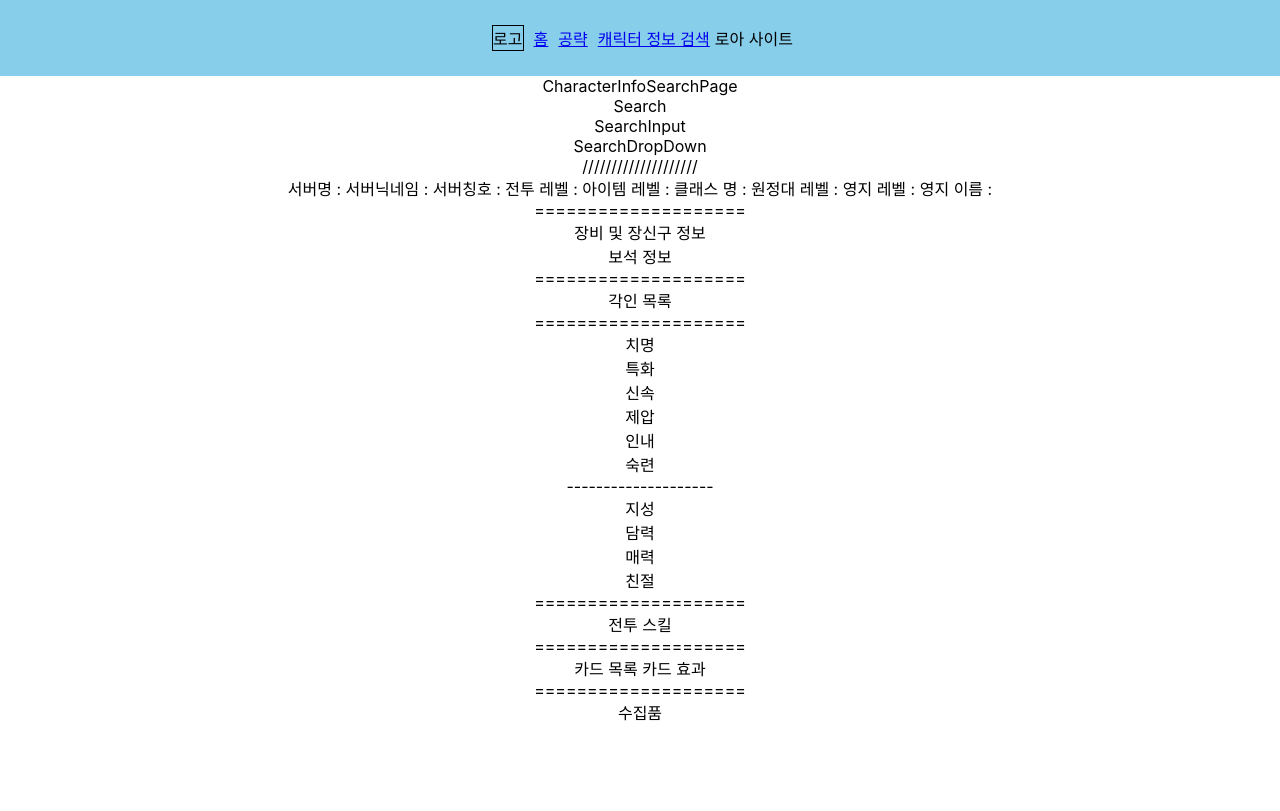
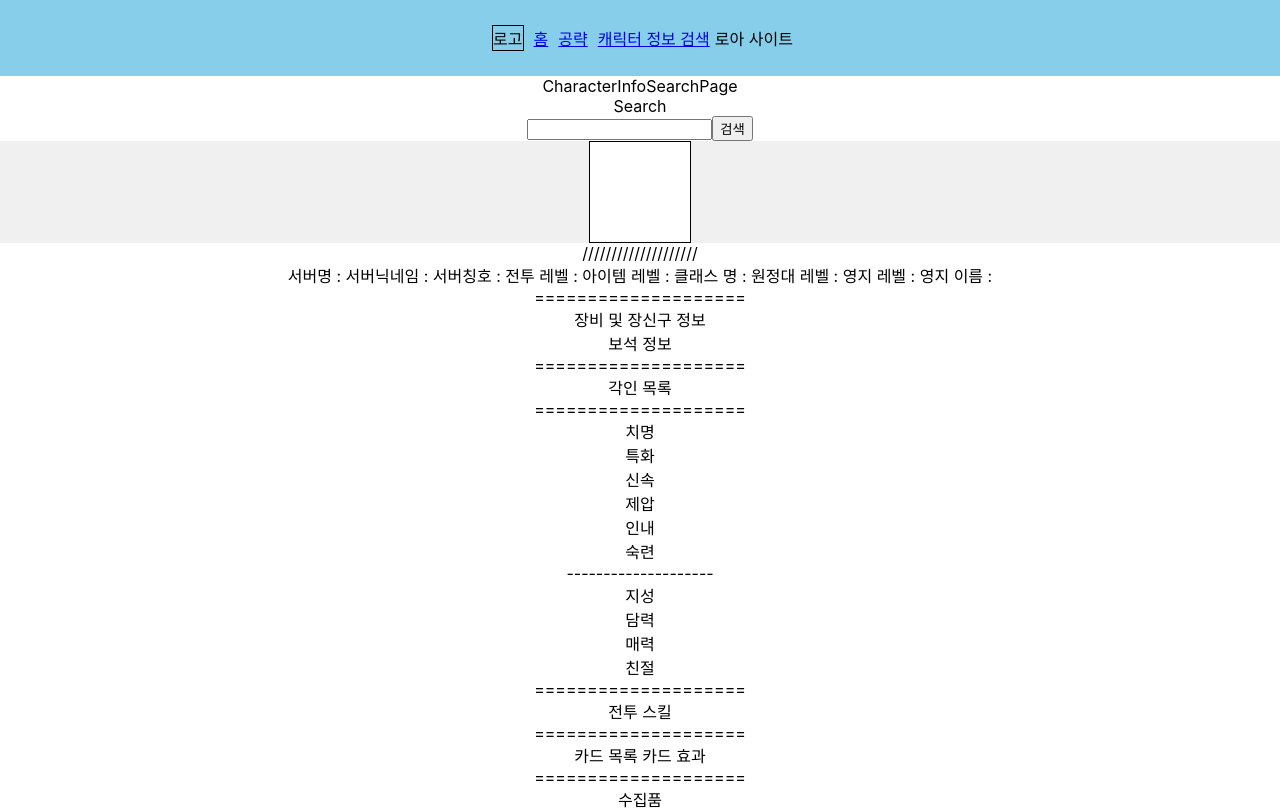
Before and after one commit to LeeJ1nHyeong/no_name_toy_project, a React (Create React App) app in the folder frontend/: page /character-info-search in a window 1280 px wide. Built offline with nearby package versions, Linux system fonts and the light colour scheme.

Commit message:
Feat: Add 'SearchInput'

```diff
--- a/frontend/src/components/characterInfoSearch/SearchDropDown.jsx
+++ b/frontend/src/components/characterInfoSearch/SearchDropDown.jsx
@@ -1,8 +1,25 @@
 import React from 'react'
+import styled from 'styled-components'
+
+const Container = styled.div`
+  display: flex;
+  justify-content: center;
+  align-items: center;
+  background-color: #f0f0f0;
+`;
+
+const DropDownBox = styled.div`
+  background-color: white;
+  border: 1px solid black;
+  height: 100px;
+  width: 100px;
+`;
 
 function SearchDropDown() {
   return (
-    <div>SearchDropDown</div>
+    <Container>
+      <DropDownBox />
+    </Container>
   )
 }
 
--- a/frontend/src/components/characterInfoSearch/SearchInput.jsx
+++ b/frontend/src/components/characterInfoSearch/SearchInput.jsx
@@ -2,7 +2,10 @@ import React from 'react'
 
 function SearchInput() {
   return (
-    <div>SearchInput</div>
+    <div>
+      <input type="text" />
+      <button>검색</button>
+    </div>
   )
 }
 
```
